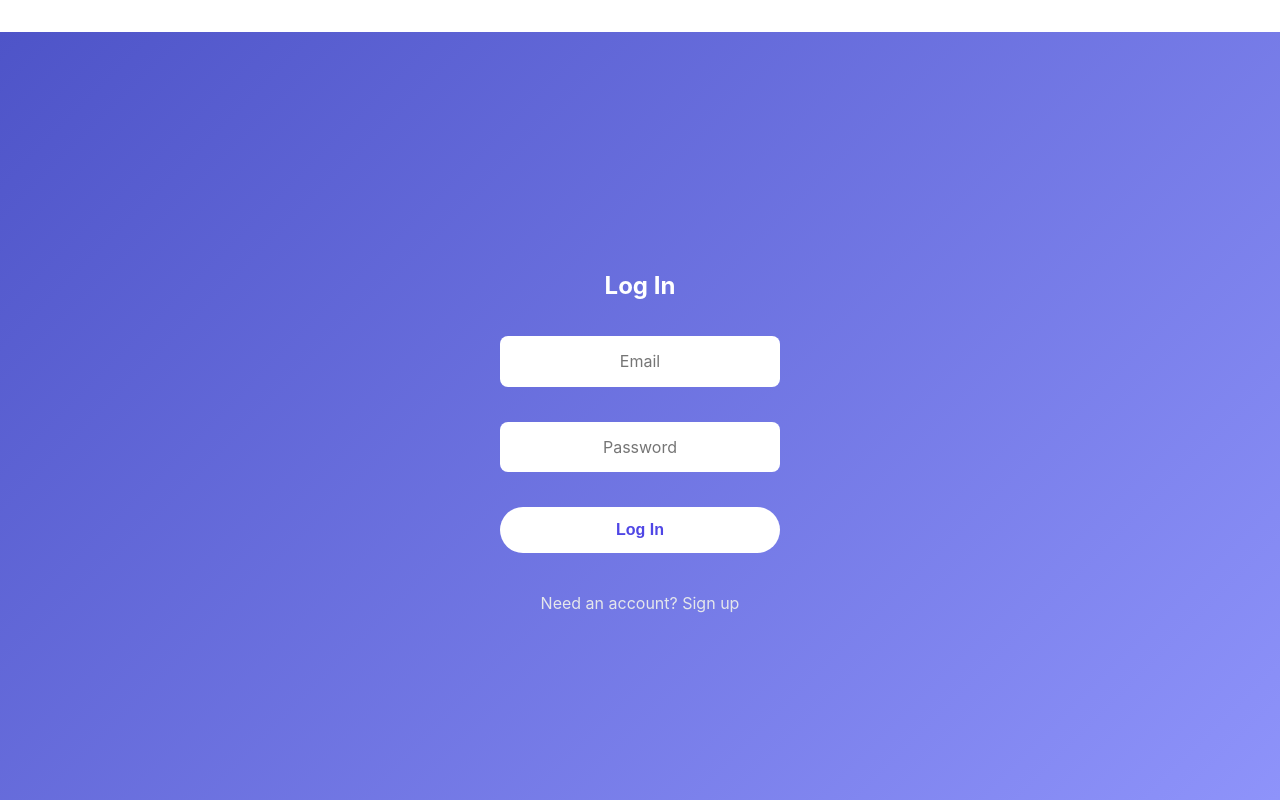
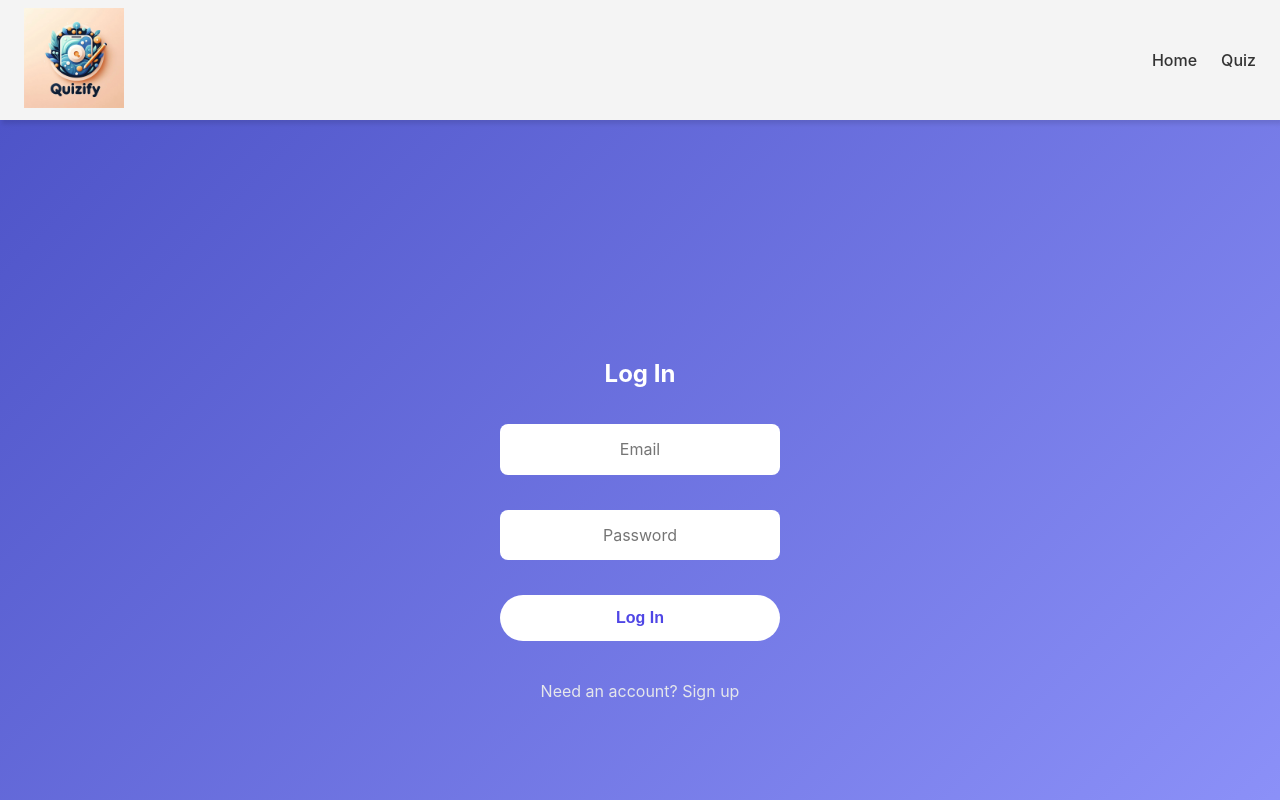
Before and after one commit to herrgallardo/lexicon-react-quiz-app, a React (Create React App) app: page /auth in a window 1280 px wide. Shown: the top 800 px of the page. Built offline with nearby package versions, Linux system fonts and the light colour scheme; no server answers.

Commit message:
feat: create Header component with navbar

```diff
--- /dev/null
+++ b/src/components/Header.css
@@ -0,0 +1,113 @@
+/* Header.css - Styling for the quiz app header */
+
+/* Main header container */
+.header {
+    background-color: #f4f4f4; /* Light gray background */
+    box-shadow: 2px 4px 4px rgba(0, 0, 0, 0.1); /* Adds a subtle shadow effect */
+    position: sticky; /* Keeps the header fixed at the top while scrolling */
+    top: 0; /* Positions the header at the very top */
+    z-index: 1000; /* Ensures the header remains above other elements */
+  }
+
+  /* Content inside the header (logo, navigation, hamburger menu) */
+  .header-content {
+    display: flex; /* Makes elements align in a row */
+    justify-content: space-between; /* Aligns elements to opposite ends */
+    align-items: center; /* Centers items vertically */
+    padding: 0.5rem 1.5rem; /* Adds spacing inside the header */
+  }
+
+  /* Logo styling */
+  .logo a {
+    text-decoration: none; /* Removes underline from links */
+    color: #333; /* Dark gray color */
+  }
+
+  .logo h1 {
+    font-size: 1.5rem; /* Sets font size */
+    font-weight: bold; /* Makes text bold */
+  }
+
+  .logo img {
+    height: 100px; /* Sets image height */
+    width: auto; /* Adjusts width proportionally */
+  }
+
+
+  /* Navigation menu - Default (desktop version) */
+  .nav-list {
+    display: flex; /* Horizontal layout for navigation */
+    list-style: none; /* Removes default list styling */
+    margin: 0;
+    padding: 0;
+  }
+
+  .nav-item {
+    margin-left: 1.5rem; /* Adds space between navigation links */
+  }
+
+  .nav-link {
+    text-decoration: none; /* Removes underline */
+    color: #333; /* Dark gray */
+    font-weight: 500; /* Slightly bold */
+    transition: color 0.3s; /* Smooth color change effect */
+  }
+
+  .nav-link:hover {
+    color: #007bff; /* Changes color to blue on hover */
+  }
+
+  /* Hamburger menu for mobile */
+  /* Hidden by default for larger screens */
+  .hamburger {
+    display: none; /* Hidden on desktop */
+    flex-direction: column; /* Stacks bars vertically */
+    cursor: pointer; /* Indicates clickable action */
+  }
+
+  /* The three bars inside the hamburger menu */
+  .bar {
+    width: 25px; /* Width of each bar */
+    height: 3px; /* Thickness */
+    background-color: #333; /* Dark gray */
+    margin: 4px 0; /* Spacing between bars */
+    transition: 0.4s; /* Smooth transition effect */
+  }
+
+  /* Responsive styles for smaller screens */
+  @media (max-width: 768px) {
+    /* Adjust header layout for mobile */
+    .header-content {
+      flex-direction: row; /* Keeps elements aligned properly */
+      justify-content: space-between; /* Prevents overlap */
+    }
+
+    /* Show hamburger menu on mobile */
+    .hamburger {
+      display: flex;
+    }
+
+    /* Hide navigation menu by default */
+    .nav-list {
+      display: none; /* Hidden initially */
+      flex-direction: column; /* Stacked layout */
+      width: 100%;
+      text-align: center; /* Centered text */
+      background-color: #f4f4f4; /* Background same as header */
+      position: absolute; /* Positions menu below header */
+      top: 60px; /* Aligns under the header */
+      left: 0;
+      padding: 1rem 0;
+      box-shadow: 0 8px 16px rgba(0, 0, 0, 0.1); /* Adds a dropdown shadow */
+    }
+
+    /* Display menu when active */
+    .nav-list.active {
+      display: flex;
+    }
+
+    /* Mobile-friendly spacing for navigation items */
+    .nav-item {
+      margin: 1rem 0;
+    }
+  }
--- a/src/components/Header.jsx
+++ b/src/components/Header.jsx
@@ -1,15 +1,13 @@
-// src/components/Header.jsx
-// --------------------------------------------------
-// Simple header with a logout button
-// Uses Firebase logout logic and redirects user to /auth
-// --------------------------------------------------
-
-import React, { useContext } from 'react';
+// Header.jsx - React component for a quiz app header with a responsive hamburger menu
+import { useContext, useState } from 'react';
 import { useNavigate } from 'react-router-dom';
 import { logout } from '../services/authService';
 import { AuthContext } from '../context/AuthContext';
+import './Header.css'; // Import CSS for styling
 
-const Header = () => {
+function Header() {
+  // State to manage menu visibility
+  const [menuOpen, setMenuOpen] = useState(false);
   const navigate = useNavigate();
   const { user } = useContext(AuthContext);
 
@@ -18,11 +16,45 @@ const Header = () => {
     navigate('/auth');
   };
 
+  // Function to toggle menu visibility
+  const toggleMenu = () => {
+    setMenuOpen(!menuOpen);
+  };
+
   return (
-    <header style={{ padding: '1rem', textAlign: 'right' }}>
-      {user && <button onClick={handleLogout}>Log out</button>}
+    <header className="header">
+      <div className="header-content">
+        {/* Logo section */}
+        <div className="logo">
+          <a href="/">
+            <img src="/images/logo.png" alt="Quizify Logo" />
+          </a>
+        </div>
+
+        {/* Hamburger menu for mobile */}
+        <div className="hamburger" onClick={toggleMenu}>
+          <div className="bar"> {user && <button onClick={handleLogout}>Log out</button>}</div>
+          <div className="bar"></div>
+          <div className="bar"></div>
+        </div>
+
+        {/* Navigation menu - toggled on mobile */}
+        <div> {user && <button onClick={handleLogout}>Log out</button>}</div>
+        <ul className={`nav-list ${menuOpen ? 'active' : ''}`}>
+          <li className="nav-item">
+            <a href="/" className="nav-link">
+              Home
+            </a>
+          </li>
+          <li className="nav-item">
+            <a href="/quiz" className="nav-link">
+              Quiz
+            </a>
+          </li>
+        </ul>
+      </div>
     </header>
   );
-};
+}
 
 export default Header;
```
Also changed, not shown: public/images/logo.png (added).
